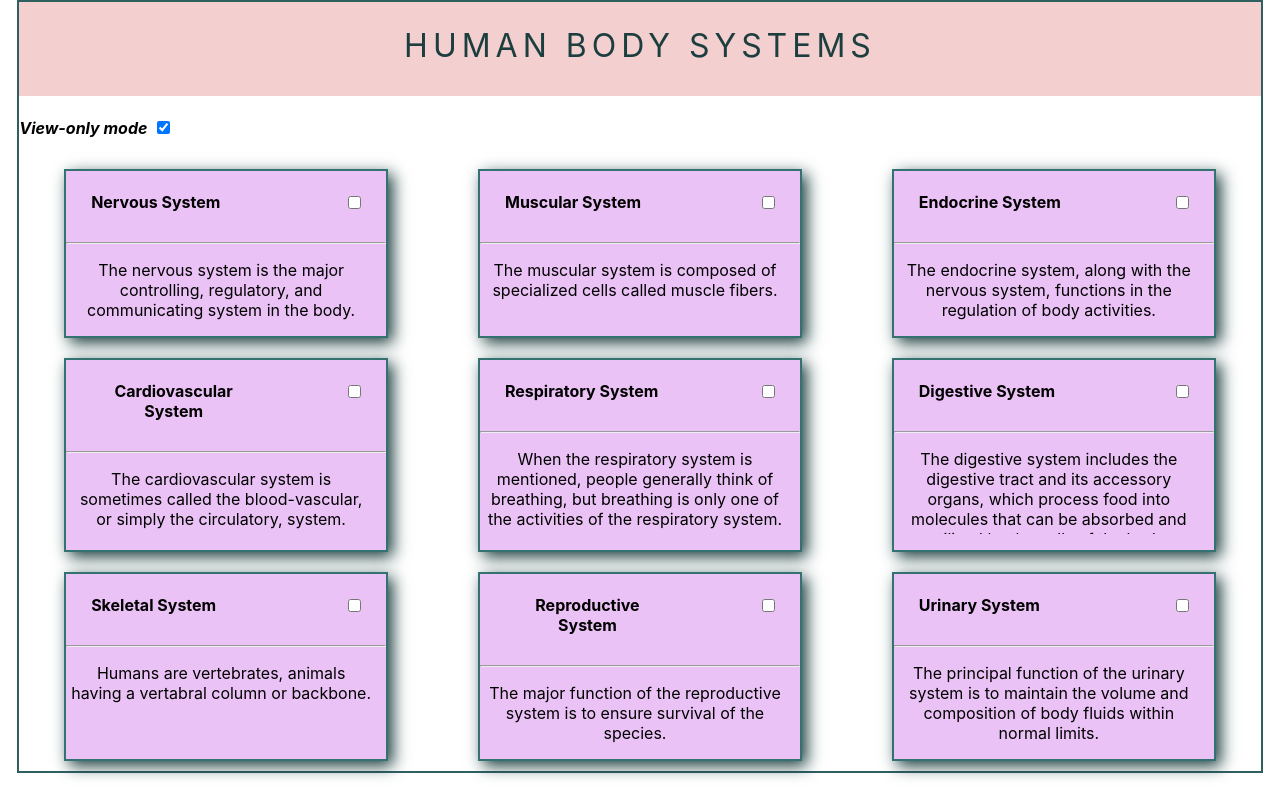
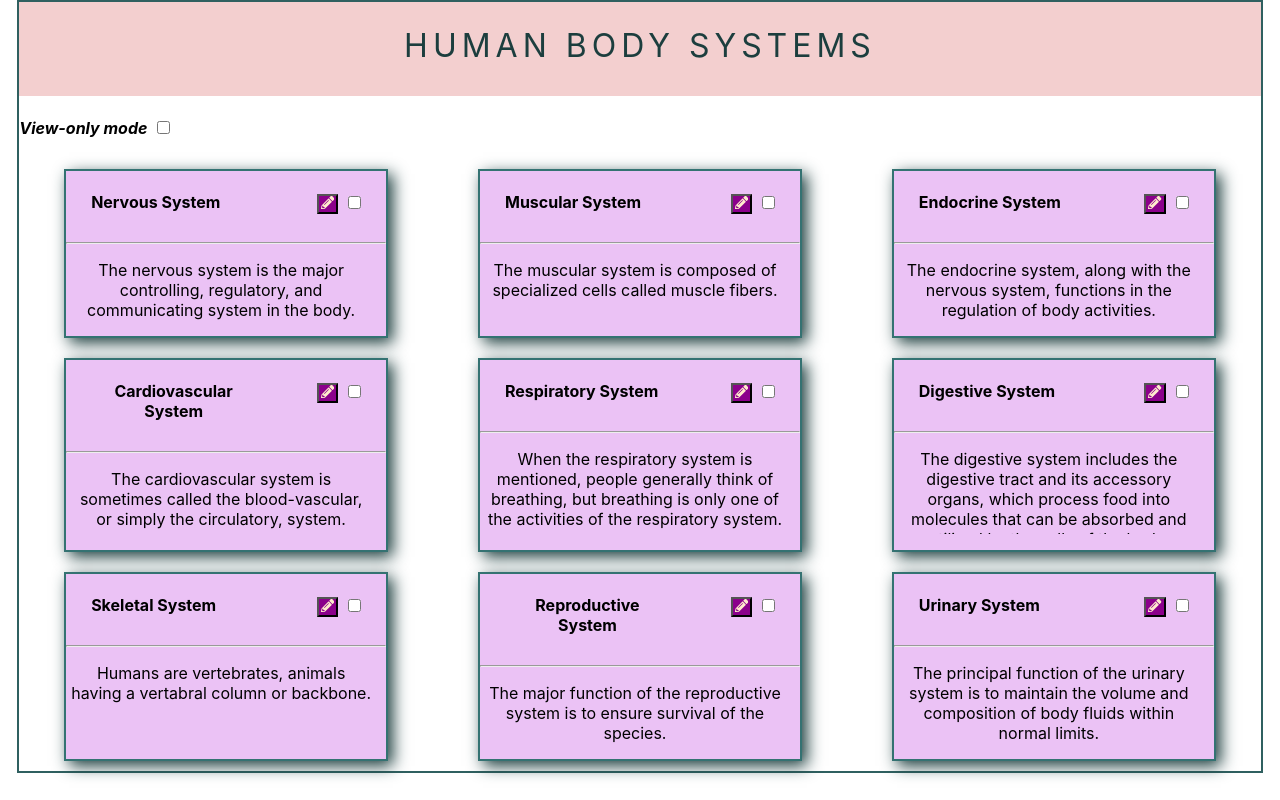
Before and after one commit to DmitriyLadutsko/IBA-react-js, a React (Create React App) app: page / in a window 1280 px wide. Built offline with nearby package versions, Linux system fonts and the light colour scheme.

Commit message:
fix: change caption and text value within App component

```diff
--- a/src/App.js
+++ b/src/App.js
@@ -7,43 +7,52 @@ class App extends Component {
     state = {
         cards: [
             {
+                id: '11',
                 caption: 'Nervous System',
                 text: 'The nervous system is the major controlling, regulatory, and communicating system in the body. '
             },
             {
+                id: '12',
                 caption: 'Muscular System',
                 text: 'The muscular system is composed of specialized cells called muscle fibers.'
             },
             {
+                id: '13',
                 caption: 'Endocrine System',
                 text: 'The endocrine system, along with the nervous system, functions in the regulation of body activities.'
             },
             {
+                id: '14',
                 caption: 'Cardiovascular System',
                 text: 'The cardiovascular system is sometimes called the blood-vascular, or simply the circulatory, system.'
             },
             {
+                id: '14',
                 caption: 'Respiratory System',
                 text: 'When the respiratory system is mentioned, people generally think of breathing, but breathing is only one of the activities of the respiratory system.'
             },
             {
+                id: '15',
                 caption: 'Digestive System',
                 text: 'The digestive system includes the digestive tract and its accessory organs, which process food into molecules that can be absorbed and utilized by the cells of the body. '
             },
             {
+                id: '16',
                 caption: 'Skeletal System',
                 text: 'Humans are vertebrates, animals having a vertabral column or backbone.'
             },
             {
+                id: '17',
                 caption: 'Reproductive System',
                 text: 'The major function of the reproductive system is to ensure survival of the species.'
             },
             {
+                id: '18',
                 caption: 'Urinary System',
                 text: 'The principal function of the urinary system is to maintain the volume and composition of body fluids within normal limits.'
             },
         ],
-        isViewMode: true,
+        isViewMode: false,
     }
 
     toggleViewModeHandler = () => {
@@ -51,12 +60,42 @@ class App extends Component {
         this.setState({isViewMode: !doesShow});
     }
 
+    captionChangedHandler = (event, id) => {
+        const cardIndex = this.state.cards.findIndex(card => {
+            return card.id === id;
+        });
+        const card = {...this.state.cards[cardIndex]};
+
+        card.caption = event.target.value;
+
+        const cards = [...this.state.cards];
+        cards[cardIndex] = card;
+
+        this.setState({cards: cards})
+    };
+
+    textChangedHandler = (event, id) => {
+        const cardIndex = this.state.cards.findIndex(card => {
+            return card.id === id;
+        });
+        const card = {...this.state.cards[cardIndex]};
+
+        card.text = event.target.value;
+
+        const cards = [...this.state.cards];
+        cards[cardIndex] = card;
+
+        this.setState({cards: cards})
+    };
+
     render() {
         const listCards = this.state.cards.map((card, index) =>
             <Card
-                key={index}
+                key={card.id}
                 cardInfo={card}
                 viewMode={this.state.isViewMode}
+                changedCaption={(event) => this.captionChangedHandler(event, card.id)}
+                changedText={(event) => this.textChangedHandler(event, card.id)}
             />)
 
         return (
--- a/src/Card/index.js
+++ b/src/Card/index.js
@@ -28,12 +28,9 @@ const Card = (props) => {
         setEdit(!isEdit);
     };
 
-    let changedCaption;
-    let changedText;
-
     const saveChanges = () => {
-        setCaption({captionValue: changedCaption});
-        setText({textValue: changedText})
+        setCaption({captionValue: props.cardInfo.caption});
+        setText({textValue: props.cardInfo.text})
         setEdit(!isEdit);
     };
 
@@ -50,10 +47,8 @@ const Card = (props) => {
                 <h4 onClick={() => setChecked(!isChecked)}>{caption.captionValue}</h4> :
                 <input
                     type="text"
-                    defaultValue={caption.captionValue}
-                    onChange={event => {
-                        changedCaption = event.target.value
-                    }}
+                    value={props.cardInfo.caption}
+                    onChange={props.changedCaption}
                 />
             }
             {!isEdit ?
@@ -102,10 +97,8 @@ const Card = (props) => {
             {(!isEdit || props.viewMode) ?
                 <p>{text.textValue}</p> :
                 <textarea
-                    defaultValue={text.textValue}
-                    onChange={event => {
-                        changedText = event.target.value
-                    }}
+                    value={props.cardInfo.text}
+                    onChange={props.changedText}
                 />}
         </div>
     );
```
